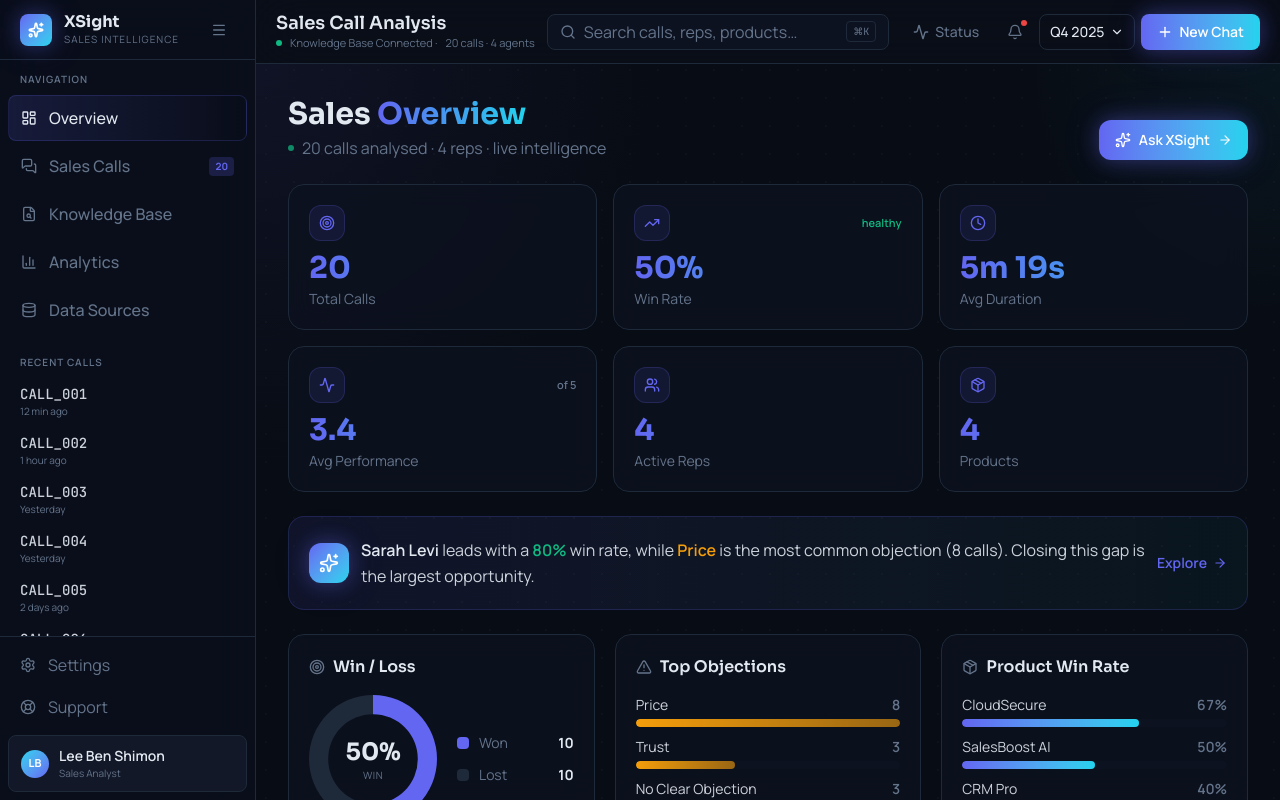
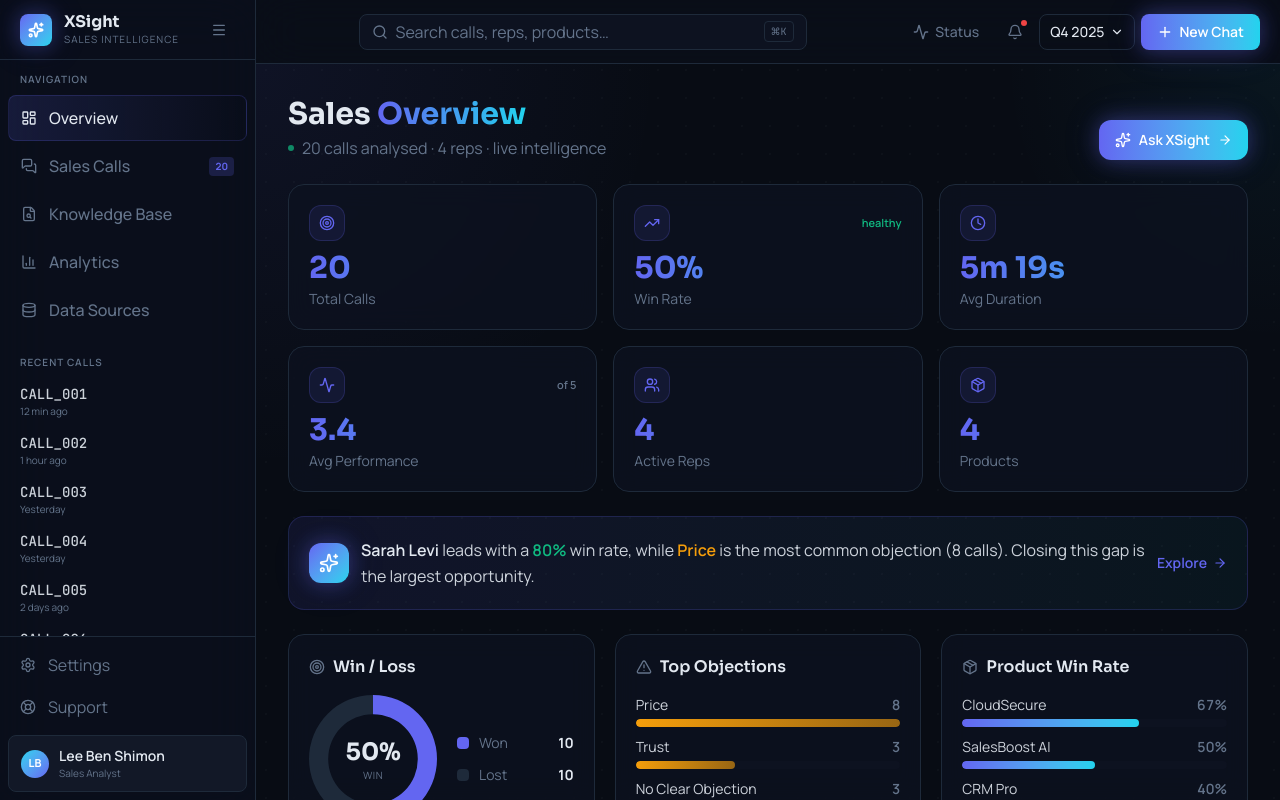
Before and after one commit to LeeBenShimon/XSight, a React (Vite) app in the folder frontend-react/: page / in a window 1280 px wide. Built offline with nearby package versions, Linux system fonts and the light colour scheme.

Commit message:
refactor: simplify font size styling and remove unused title section in TopBar

```diff
--- a/frontend-react/src/components/InsightsPanel.jsx
+++ b/frontend-react/src/components/InsightsPanel.jsx
@@ -96,7 +96,6 @@ export default function InsightsPanel() {
       ],
       sentiment,
       objections,
-      maxObj: objections[0]?.count || 1,
       alerts: [
         topObj && {
           icon: AlertTriangle, tone: 'warning',
@@ -165,10 +164,10 @@ export default function InsightsPanel() {
                 <span
                   key={t.word}
                   className="px-2.5 py-1 rounded-md bg-surface border border-border text-muted-foreground capitalize"
-                  style={{ fontSize: `${Math.max(11, Math.min(15, 10 + (t.count / insights.maxObj) * 5))}px` }}
+                  style={{ fontSize: '12px' }}
                 >
                   {t.word.replace(/_/g, ' ')}
-                  <span className="text-muted-foreground/70 ml-1 text-[10px]">{t.count}</span>
+                  <span className="text-muted-foreground/70 ml-1" style={{ fontSize: '12px' }}>{t.count}</span>
                 </span>
               ))}
             </div>
--- a/frontend-react/src/components/TopBar.jsx
+++ b/frontend-react/src/components/TopBar.jsx
@@ -21,19 +21,6 @@ export default function TopBar({ onNewChat, onMobileMenuOpen, onOpenSearch }) {
       >
         <Menu className="size-5" />
       </button>
-
-      {/* ── Title ──────────────────────────────────────────────────────── */}
-      <div className="shrink-0">
-        <h1 className="font-display font-semibold text-sm md:text-base lg:text-lg leading-tight text-foreground whitespace-nowrap">
-          Sales Call Analysis
-        </h1>
-        <div className="hidden sm:flex items-center gap-2 text-[11px] text-muted-foreground">
-          <span className="size-1.5 rounded-full bg-success animate-pulse" />
-          <span className="hidden md:inline">Knowledge Base Connected ·</span>
-          <span className="hidden md:inline">20 calls · 4 agents</span>
-          <span className="md:hidden">Live</span>
-        </div>
-      </div>
 
       {/* ── Search trigger (opens ⌘K palette; hidden below md) ──────────── */}
       <button
```
